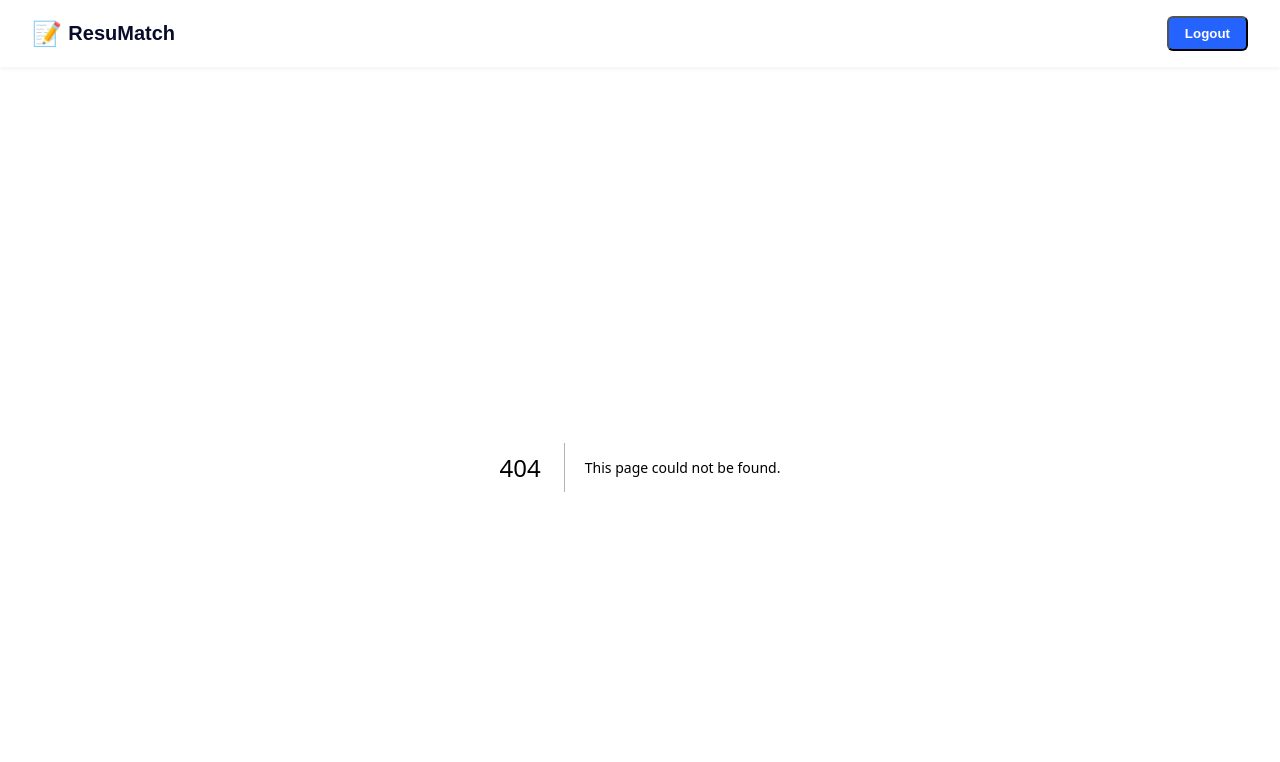
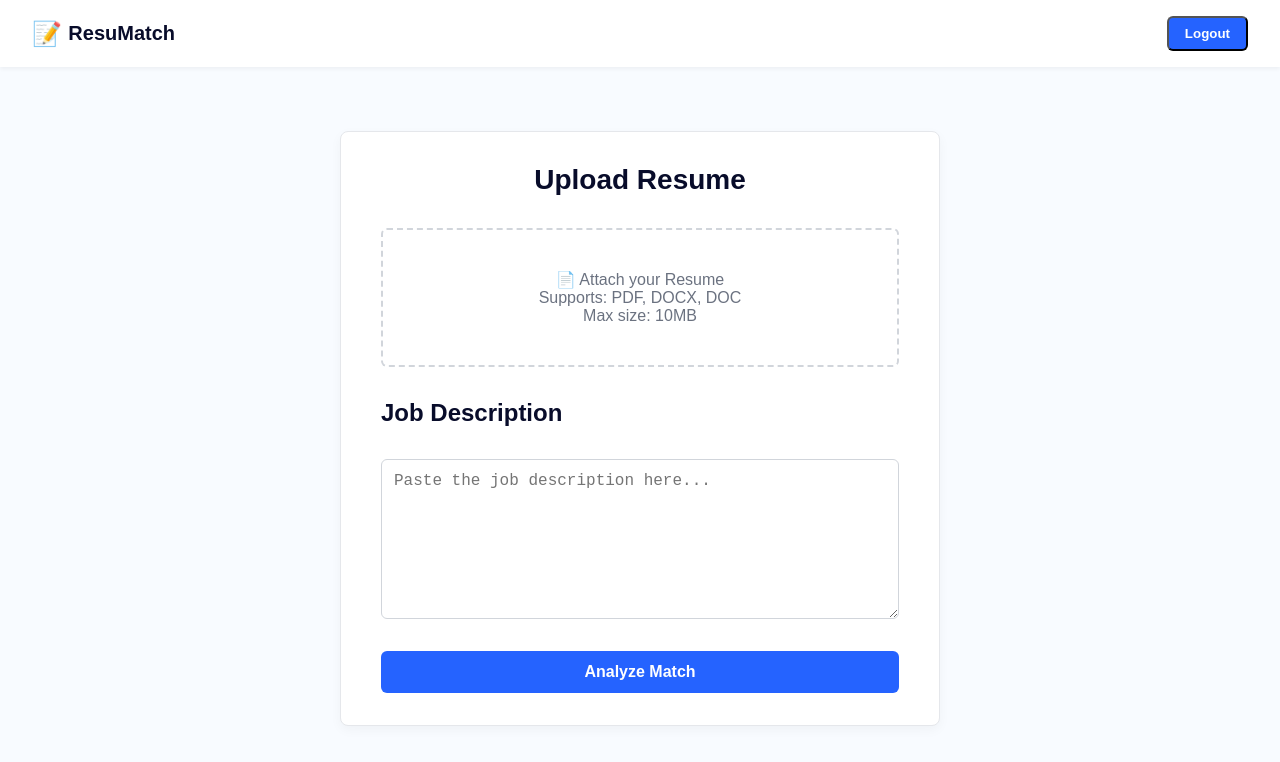
Before and after one commit to Hassan5123/resumatch, a Next.js app in the folder client/: page /match in a window 1280 px wide. Before the commit this address had no page. Shown: the top 762 px of the page. Built offline with nearby package versions, Linux system fonts and the light colour scheme; no server answers; sample sign-in values are in the browser's storage.

Commit message:
renamed dashboard.js to match.js, created the resume uploading functionality of it and connected it to the backend. i still need to create the matching algorithm on the backend and connect it to match.js in /client

```diff
--- a/client/src/pages/login.js
+++ b/client/src/pages/login.js
@@ -18,7 +18,7 @@ export default function Login() {
       const { data } = await api.post("/user/login", form);
       localStorage.setItem("token", data.token);
       // On success, store token then navigate to protected Dashboard
-      router.push("/dashboard");
+      router.push("/match");
     } catch (err) {
       // Show friendly message: either server-provided or fallback
       setError(err.response?.data?.message || "Something went wrong");
--- /dev/null
+++ b/client/src/pages/match.js
@@ -0,0 +1,109 @@
+// Protected Match page – upload resume and job description for analysis
+import { useState, useEffect } from "react";
+import { useRouter } from "next/router";
+import api from "@/utils/api";
+import styles from "@/styles/Match.module.css";
+
+export default function Match() {
+  const router = useRouter();
+  const [resumeFile, setResumeFile] = useState(null);
+  const [jobDesc, setJobDesc] = useState("");
+  const [error, setError] = useState("");
+  const [loading, setLoading] = useState(false);
+
+  // Redirect to login if no auth token
+  useEffect(() => {
+    const token = localStorage.getItem("token");
+    if (!token) {
+      router.replace("/login");
+    }
+  }, [router]);
+
+  const handleFileChange = (e) => {
+    const file = e.target.files?.[0];
+    setResumeFile(file || null);
+    setError("");
+  };
+
+  const handleAnalyze = async () => {
+    setError("");
+
+    if (!resumeFile) {
+      setError("Please upload your resume.");
+      return;
+    }
+    if (!jobDesc.trim()) {
+      setError("Please paste the job description.");
+      return;
+    }
+
+    const token = localStorage.getItem("token");
+    if (!token) {
+      router.replace("/login");
+      return;
+    }
+
+    const formData = new FormData();
+    formData.append("resume", resumeFile);
+
+    setLoading(true);
+    try {
+      await api.post("/resume/upload", formData, {
+        headers: {
+          "Content-Type": "multipart/form-data",
+          Authorization: `Bearer ${token}`,
+        },
+      });
+      router.push("/results");
+    } catch (err) {
+      setError(
+        err.response?.data?.message ||
+          "Something went wrong. Please try again."
+      );
+    } finally {
+      setLoading(false);
+    }
+  };
+
+  return (
+    <div className={styles.container}>
+      <h1 className={styles.title}>Upload Resume</h1>
+
+      <label className={styles.uploadZone}>
+        <input
+          type="file"
+          accept=".pdf,.doc,.docx"
+          onChange={handleFileChange}
+          hidden
+        />
+        <span>
+          📄 Attach your Resume
+          <br />Supports: PDF, DOCX, DOC
+          <br />Max size: 10MB
+        </span>
+      </label>
+
+      {resumeFile && (
+        <p className={styles.currentFile}>Current: {resumeFile.name} ✔</p>
+      )}
+
+      <h2>Job Description</h2>
+      <textarea
+        className={styles.textarea}
+        placeholder="Paste the job description here..."
+        value={jobDesc}
+        onChange={(e) => setJobDesc(e.target.value)}
+      />
+
+      {error && <div className={styles.error}>{error}</div>}
+
+      <button
+        className={styles.button}
+        onClick={handleAnalyze}
+        disabled={loading}
+      >
+        {loading ? "Uploading..." : "Analyze Match"}
+      </button>
+    </div>
+  );
+}
--- a/client/src/pages/signup.js
+++ b/client/src/pages/signup.js
@@ -19,7 +19,7 @@ export default function SignUp() {
       // Persist JWT token so the user stays logged in across refreshes
       localStorage.setItem("token", data.token);
       // Navigate to Dashboard after successful sign-up
-      router.push("/dashboard");
+      router.push("/match");
     } catch (err) {
       // Show server validation errors or fallback
       setError(err.response?.data?.message || "Something went wrong");
--- /dev/null
+++ b/client/src/styles/Match.module.css
@@ -0,0 +1,70 @@
+.container {
+  max-width: 600px;
+  margin: 4rem auto;
+  padding: 2rem 2.5rem;
+  border: 1px solid #e5e7eb;
+  border-radius: 8px;
+  background: #ffffff;
+  box-shadow: 0 4px 12px rgba(0, 0, 0, 0.04);
+  display: flex;
+  flex-direction: column;
+  gap: 2rem;
+}
+
+.title {
+  text-align: center;
+  font-size: 1.75rem;
+  color: #080c2a;
+}
+
+/* Resume upload area */
+.uploadZone {
+  border: 2px dashed #d1d5db;
+  border-radius: 6px;
+  padding: 2.5rem 1rem;
+  text-align: center;
+  color: #6b7280;
+  cursor: pointer;
+  transition: background 0.2s;
+}
+.uploadZone:hover {
+  background: #f3f4f6;
+}
+
+.currentFile {
+  font-size: 0.9rem;
+  color: #111827;
+  font-weight: 500;
+}
+
+/* Job description textarea */
+.textarea {
+  width: 100%;
+  min-height: 160px;
+  padding: 0.75rem;
+  border: 1px solid #d1d5db;
+  border-radius: 6px;
+  font-size: 1rem;
+  resize: vertical;
+}
+
+.button {
+  background: #2563ff;
+  color: #fff;
+  padding: 0.75rem;
+  border: none;
+  border-radius: 6px;
+  font-size: 1rem;
+  font-weight: 600;
+  cursor: pointer;
+  transition: background 0.2s;
+}
+.button:hover {
+  background: #1e4de8;
+}
+
+.error {
+  color: #dc2626;
+  text-align: center;
+  font-size: 0.9rem;
+}
```
Also changed, not shown: client/src/pages/dashboard.js (deleted, +0 -9 lines), client/src/pages/results.js (added, +8 -0 lines).
